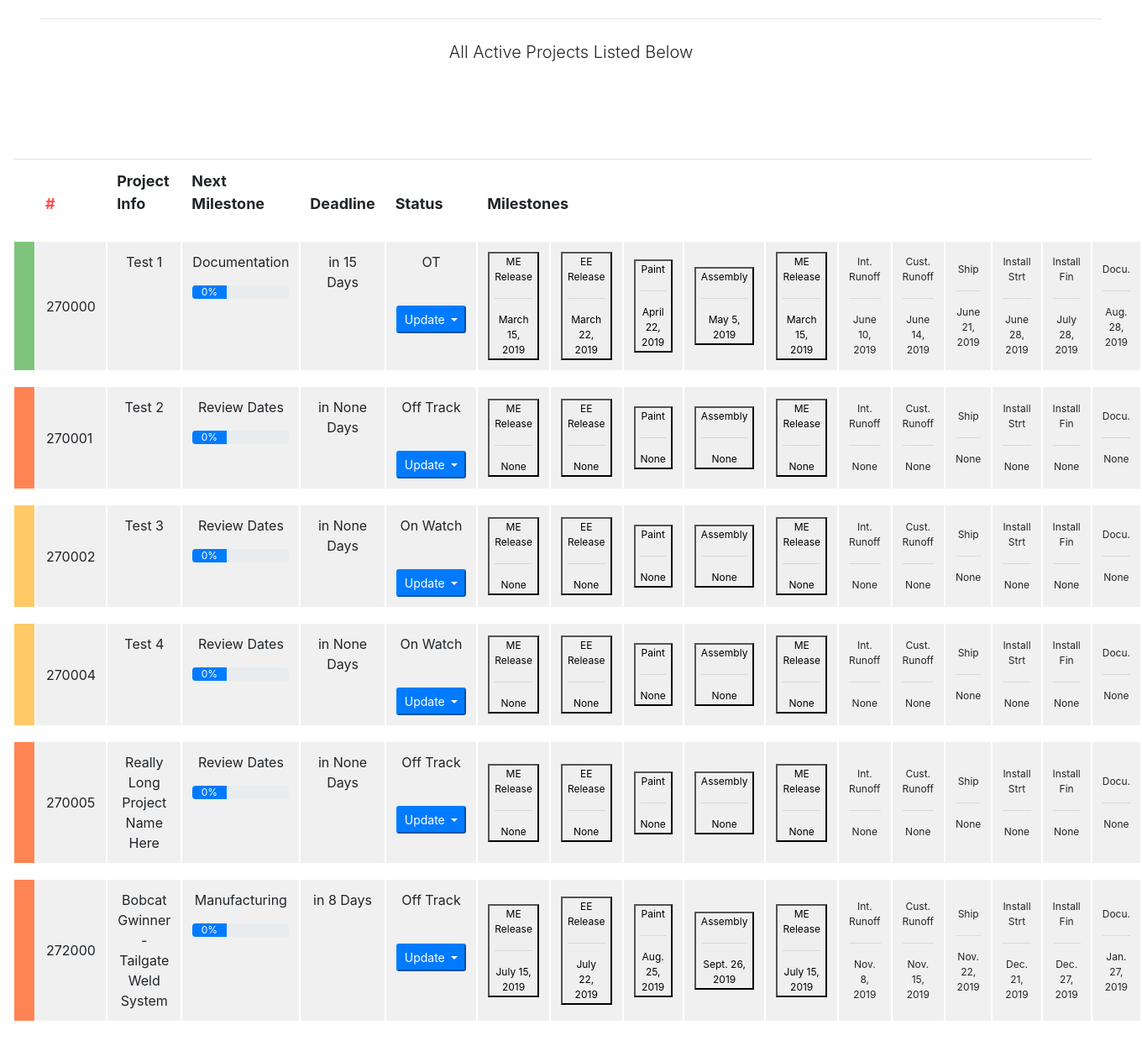
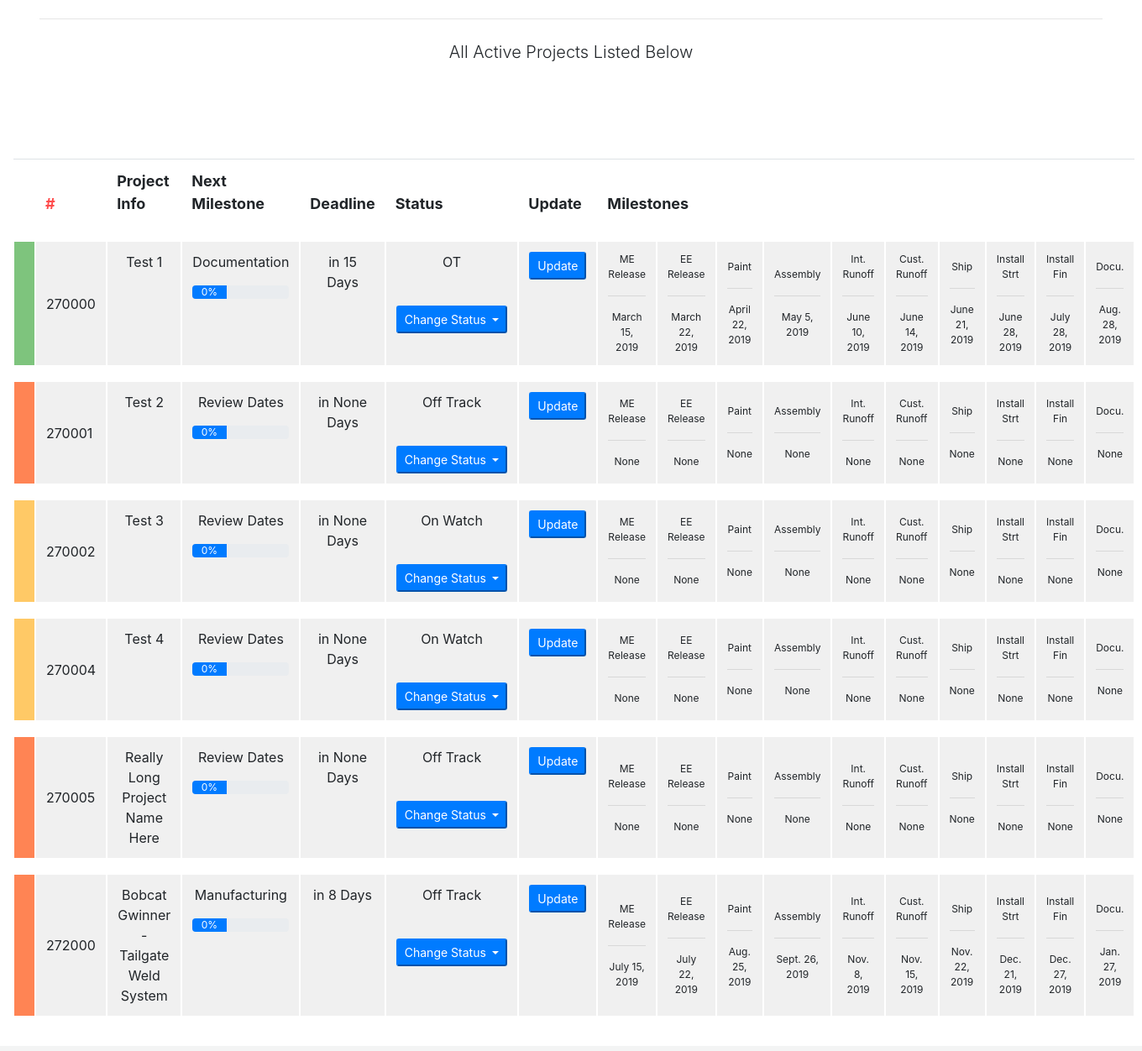
Before and after one commit to sammydowds/projectautomation, a Django app: page /projects/ in a window 1360 px wide. Shown: the part 173-1425 px from the top of the page at 84% size. After the commit the page ends 1383 px from the top, so only its background shows below. Run offline with Django 3.2, Linux system fonts and the light colour scheme; a user stored in the database is signed in; data comes from the database, SQL or seed files in the repository; some libraries are stand-ins or nearby versions.

Commit message:
Removed Modal usage

```diff
--- a/projects/templates/projects/main_page.html
+++ b/projects/templates/projects/main_page.html
@@ -21,7 +21,7 @@
           <th>Next Milestone</th>
           <th>Deadline</th>
           <th>Status</th>
-          <!-- <th>Update</th> -->
+          <th>Update</th>
           <th colspan="10">Milestones</th>
         </tr>
       </thead>
@@ -55,7 +55,7 @@
                 <p></p>
                 <br>
                 <button class="btn-sm btn-primary dropdown-toggle" type="button" id="dropdownMenuButton" data-toggle="dropdown" aria-haspopup="true" aria-expanded="false">
-                  Update
+                  Change Status
                 </button>
                 <div class="dropdown-menu" aria-labelledby="dropdownMenuButton">
                   <a class="dropdown-item" href="#">Off-Track</a>
@@ -65,25 +65,12 @@
                 </div>
 
             </td>
-            <!-- <td><button class="btn-sm btn-primary btn-block" type="button">Update</button>
-            </td> -->
-
-
-            <td class="milestoneval" style="vertical-align:middle"><a class="cellheader"><button type="button" data-toggle="modal" data-target="#exampleModalCenter">
-              ME Release
-            </a><hr>{{project.Mechanical_Release}}</button></td>
-            <td class="milestoneval" style="vertical-align:middle"><a class="cellheader"><button type="button" data-toggle="modal" data-target="#exampleModalCenter">
-              EE Release
-            </a><hr>{{project.Electrical_Release}}</button></td>
-            <td class="milestoneval" style="vertical-align:middle"><a class="cellheader"><button type="button" data-toggle="modal" data-target="#exampleModalCenter">
-              Paint
-            </a><hr>{{project.Finishing}}</button></td>
-            <td class="milestoneval" style="vertical-align:middle"><a class="cellheader"><button type="button" data-toggle="modal" data-target="#exampleModalCenter">
-              Assembly
-            </a><hr>{{project.Assembly}}</button></td>
-            <td class="milestoneval" style="vertical-align:middle"><a class="cellheader"><button type="button" data-toggle="modal" data-target="#exampleModalCenter">
-              ME Release
-            </a><hr>{{project.Mechanical_Release}}</button></td>
+            <td><button class="btn-sm btn-primary btn-block" type="button">Update</button>
+            </td>
+            <td class="milestoneval" style="vertical-align:middle"><a class="cellheader">ME Release</a><hr>{{project.Mechanical_Release}}</td>
+            <td class="milestoneval" style="vertical-align:middle"><a class="cellheader">EE Release</a><hr>{{project.Electrical_Release}}</td>
+            <td class="milestoneval" style="vertical-align:middle"><a class="cellheader">Paint</a><hr>{{project.Finishing}}</td>
+            <td class="milestoneval" style="vertical-align:middle"><a class="cellheader">Assembly</a><hr>{{project.Assembly}}</td>
             <td class="milestoneval" style="vertical-align:middle"><a class="cellheader">Int. Runoff</a><hr>{{project.Internal_Runoff}}</td>
             <td class="milestoneval" style="vertical-align:middle"><a class="cellheader">Cust. Runoff</a><hr>{{project.Customer_Runoff}}</td>
             <td class="milestoneval" style="vertical-align:middle"><a class="cellheader">Ship</a><hr>{{project.Ship}}</td>
```
